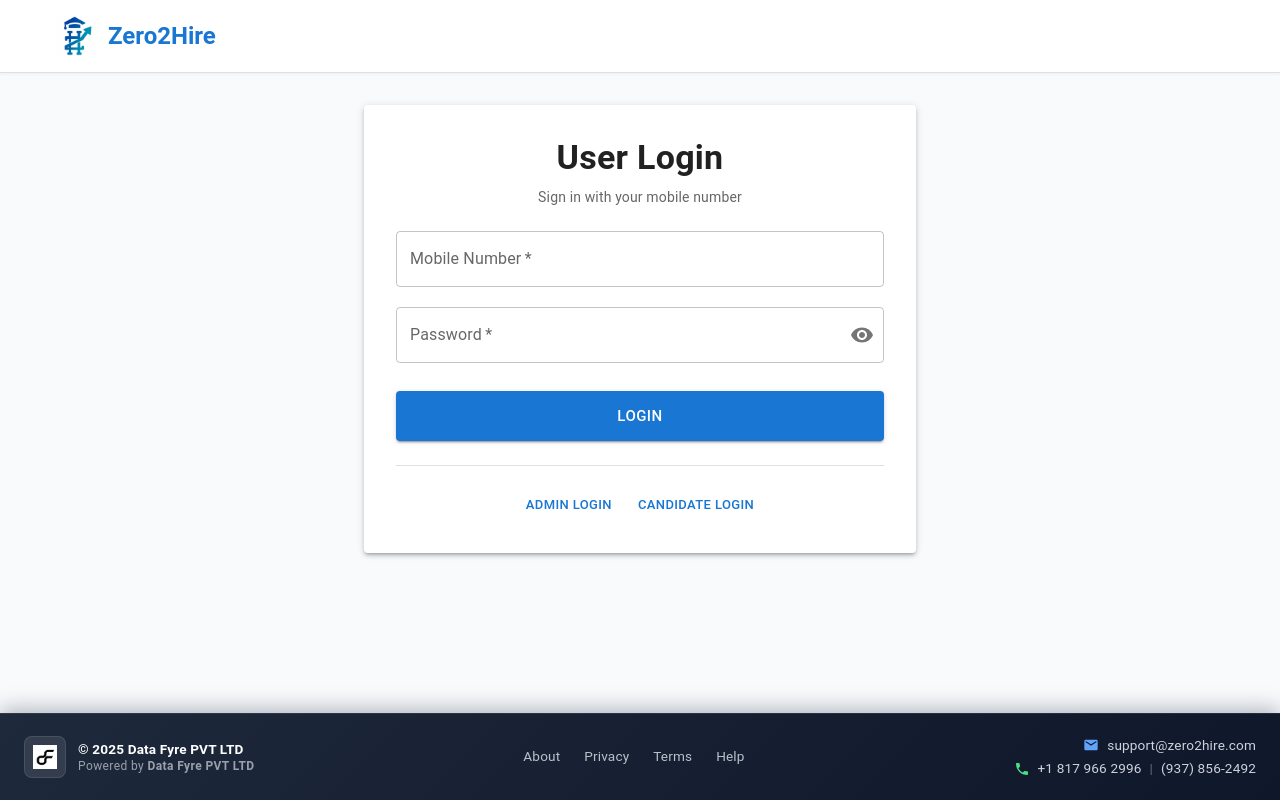
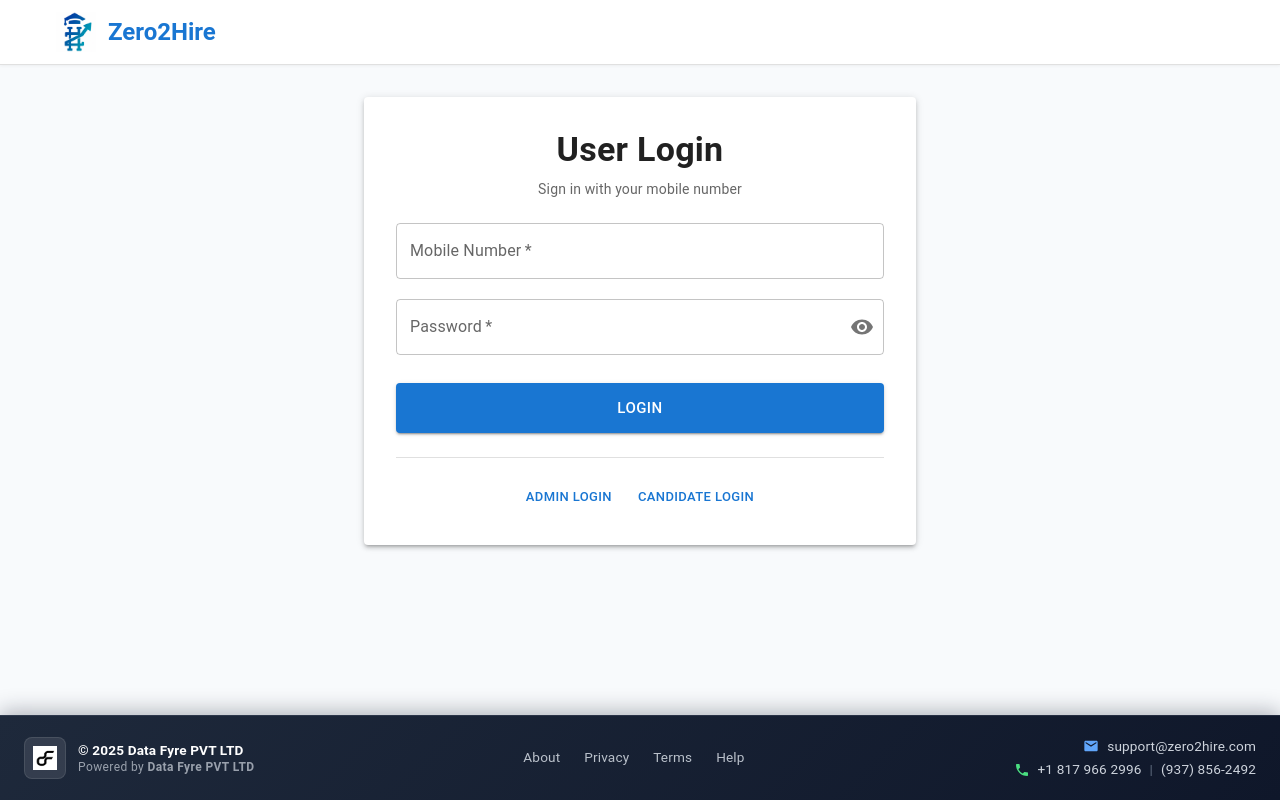
Before and after one commit to AkhilGrandhi/flask-app, a React (Vite) app in the folder frontend/: page /login in a window 1280 px wide. Built offline with nearby package versions, Linux system fonts and the light colour scheme; no server answers.

Commit message:
Footer header height fixes

```diff
--- a/frontend/src/components/CandidateHeader.jsx
+++ b/frontend/src/components/CandidateHeader.jsx
@@ -21,14 +21,14 @@ export default function CandidateHeader({ candidate, logout, onViewProfile, onEd
           display: "flex",
           justifyContent: "space-between",
           alignItems: "center",
-          py: 1
+          py: 1.5
         }}>
           {/* Logo and Brand */}
           <Box sx={{ display: "flex", alignItems: "center", gap: 1.5 }}>
             <img
               src={logo}
               alt="Zero2Hire Logo"
-              style={{ height: "36px", width: "auto", objectFit: "contain" }}
+              style={{ height: "40px", width: "auto", objectFit: "contain" }}
             />
             <Box>
               <Typography variant="h6" sx={{ fontWeight: 700, color: 'primary.main', lineHeight: 1.1, fontSize: '1.1rem' }}>
@@ -64,11 +64,11 @@ export default function CandidateHeader({ candidate, logout, onViewProfile, onEd
             <Avatar
               onClick={(e) => setProfileMenuAnchor(e.currentTarget)}
               sx={{
-                width: 32,
-                height: 32,
+                width: 36,
+                height: 36,
                 bgcolor: "primary.main",
                 fontWeight: 600,
-                fontSize: '0.9rem',
+                fontSize: '0.95rem',
                 cursor: 'pointer',
                 transition: 'all 0.2s',
                 '&:hover': {
--- a/frontend/src/components/Footer.jsx
+++ b/frontend/src/components/Footer.jsx
@@ -12,7 +12,7 @@ export default function Footer() {
         background: 'linear-gradient(135deg, #1e293b 0%, #0f172a 100%)',
         borderTop: '1px solid rgba(148, 163, 184, 0.15)',
         color: 'rgba(226, 232, 240, 0.9)',
-        py: 2.7,
+        py: 2.565,
         mt: 'auto',
         flexShrink: 0,
         boxShadow: '0 -4px 20px rgba(15, 23, 42, 0.3)',
--- a/frontend/src/components/LoginHeader.jsx
+++ b/frontend/src/components/LoginHeader.jsx
@@ -9,7 +9,7 @@ export default function LoginHeader() {
         borderBottom: '1px solid',
         borderColor: 'divider',
         width: '100%',
-        py: 2,
+        py: 1.5,
         boxShadow: '0 1px 3px rgba(0,0,0,0.05)'
       }}
     >
```
